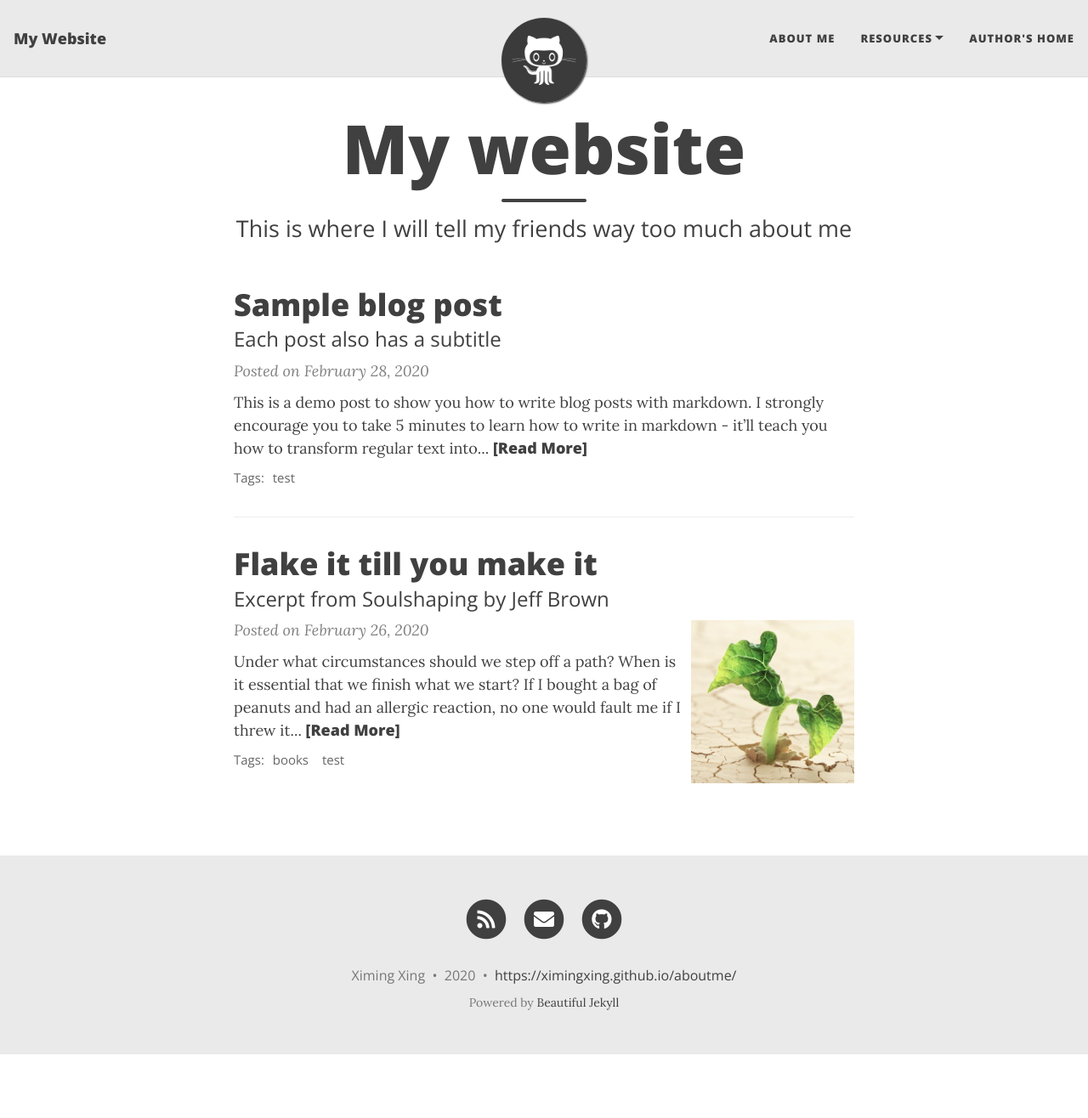
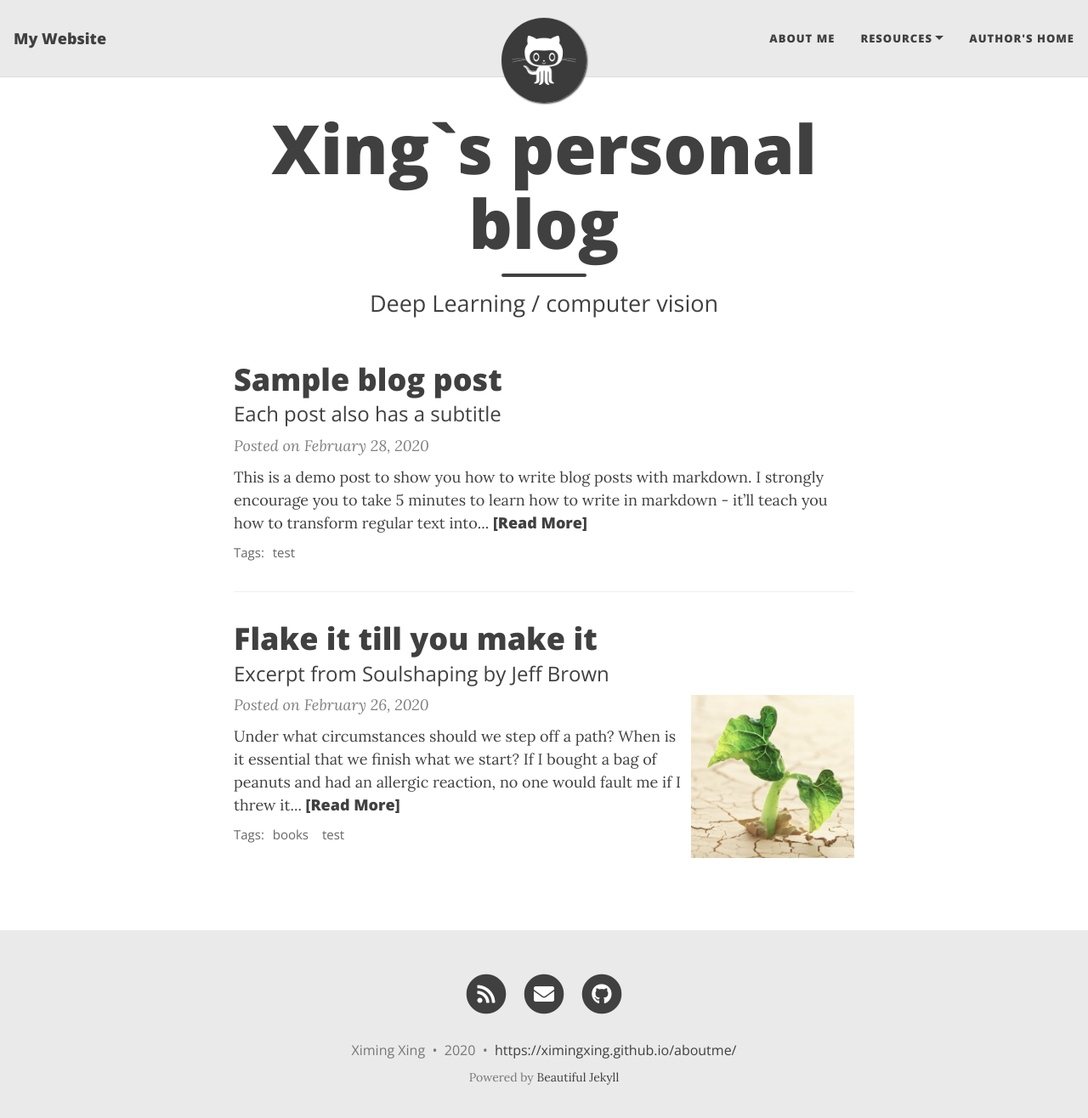
Before and after one commit to ximingxing/ximingxing.github.io, a Jekyll site: the page built from index.html, in a window 1280 px wide and 1329 px high. Shown: the top 1316 px of the window at 85% size. Built offline with Jekyll 4.4.1, drawn with Linux system fonts in a browser that asks for light colours; nearby versions of some CDN libraries; the list of posts is cut into pages by our own code.

Commit message:
feat(index): update index.html

```diff
--- a/index.html
+++ b/index.html
@@ -1,5 +1,5 @@
 ---
 layout: home
-title: My website
-subtitle: This is where I will tell my friends way too much about me
+title: Xing`s personal blog
+subtitle: Deep Learning / computer vision
 ---
```
